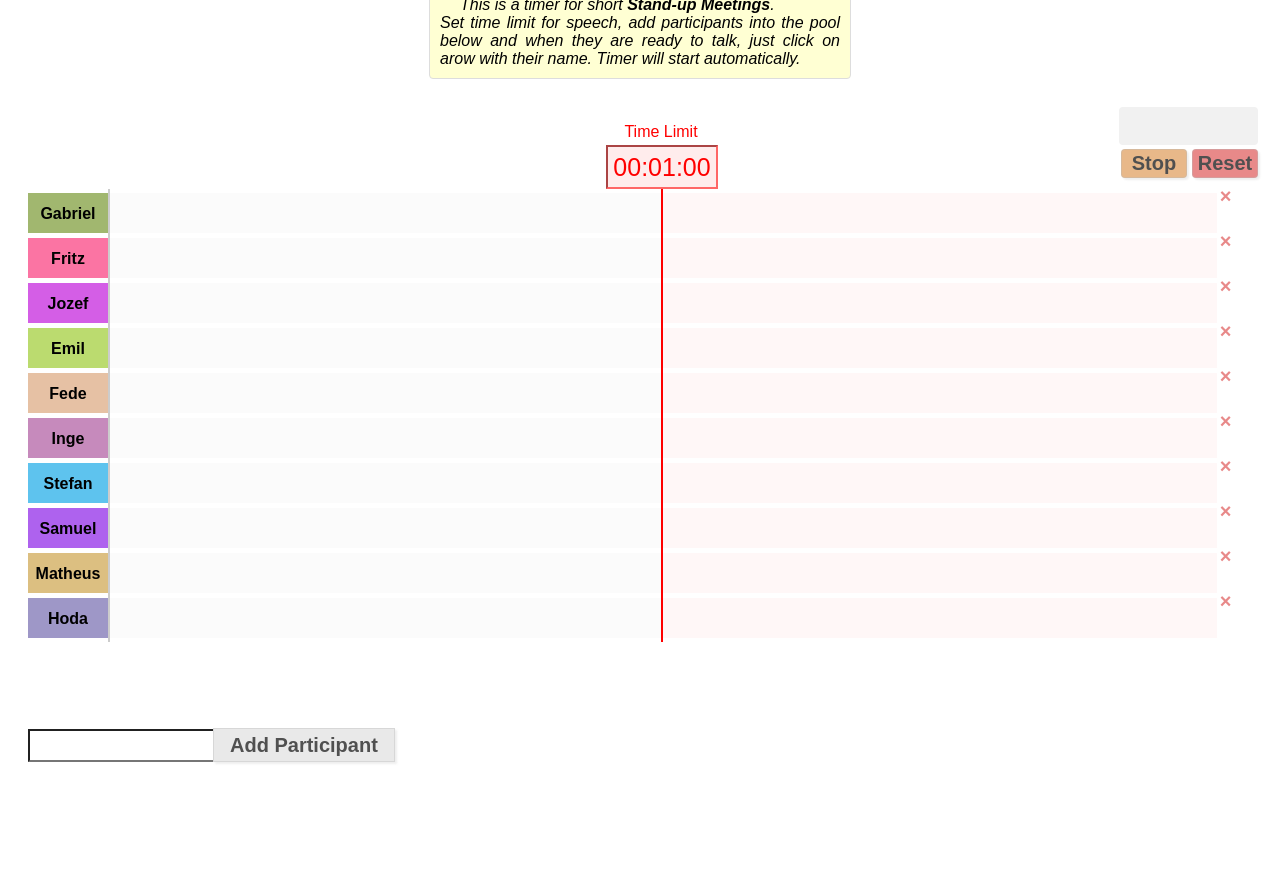
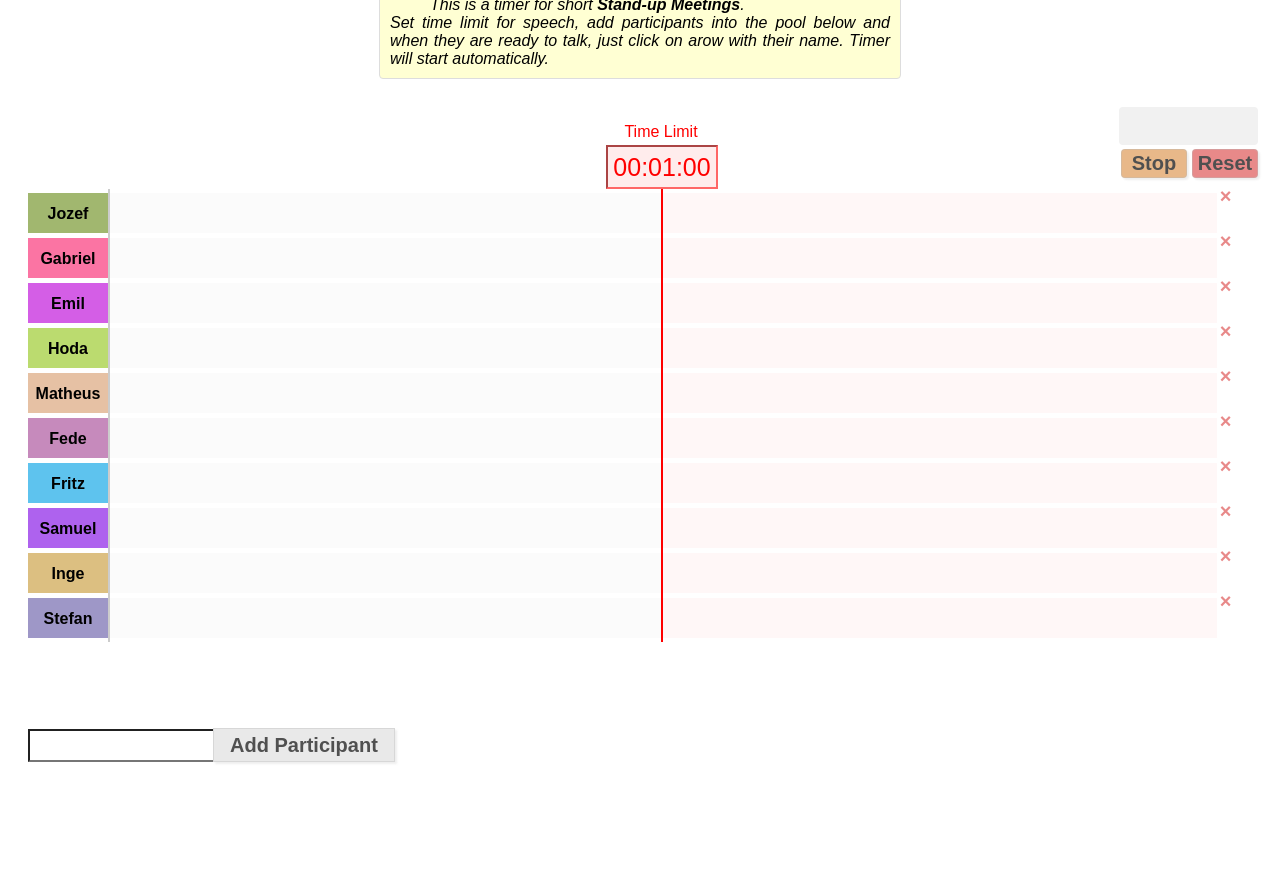
Before and after one commit to jozeflacko/meeting-timer-jquery, a plain HTML site: page src/index.html in a window 1280 px wide. Shown: the part 80-952 px from the top of the page. Drawn offline with nearby package versions, Linux system fonts and the light colour scheme.

Commit message:
css and changing participants array

```diff
--- a/src/index.css
+++ b/src/index.css
@@ -18,10 +18,10 @@ h1 {
   display: block;
   border: 1px solid #DDD;
   border-radius:4px;
-  max-width:400px;
+  max-width: 500px;
   margin: auto;
   text-align: justify;
-  text-indent: 20px;
+  text-indent: 40px;
 }
 
 .buttonsPanel {position: relative;text-align: right;margin-right: -11px;top: 70px;}
@@ -161,8 +161,7 @@ h1 {
   background:green;
   display:inline-block;
   transition: all .1s;
-  transition: .5s;
-  border-radius:0px 10px 10px 0px;
+  transition: .1s;
 }
 .pool.active > .progressContainer > .progressBar {
   -webkit-box-shadow: inset 0 -1px 0 rgba(0, 0, 0, 0.15);
--- a/src/index.js
+++ b/src/index.js
@@ -1,49 +1,7 @@
 "use strict";
 
 var INITIAL_TIME = '00:01:00';
-
-var participants = [
-	{
-    name:'Gabriel',
-    icon:'rocket'
-  },
-  {
-    name:'Fritz',
-    icon:'rocket'
-  },
-  {
-    name:'Jozef',
-    icon:'rocket'
-  },
-  {
-    name:'Emil',
-    icon:'rocket'
-  },
-  {
-    name:'Fede',
-    icon:'rocket'
-  },
-  {
-    name:'Inge',
-    icon:'rocket'
-  },
-  {
-    name:'Stefan',
-    icon:'rocket'
-  },
-  {
-    name:'Samuel',
-    icon:'rocket'
-  },
-  {
-    name:'Matheus',
-    icon:'rocket'
-  },
-  {
-    name:'Hoda',
-    icon:'rocket'
-  },
-];
+var PARTICIPANTS = ['Jozef','Gabriel','Emil','Hoda','Matheus','Fede','Fritz', 'Samuel','Inge','Stefan'];
 var interval;
 
 $(document).ready(function() {
@@ -63,7 +21,7 @@ function createApp() {
   $(app).append(hint);
 
   var breakpoint = createHeader(app);
-	createPools(app, participants, breakpoint);
+	createPools(app, getParticipantsCookie(), breakpoint);
 }
 
 function createHeader(app) {
@@ -83,6 +41,20 @@ function getCookieInitialTime() {
 function setCookieInitialTime(value) {
   if(value !== undefined && value !== '' && value.length === 8 && value.split(':').length === 3)
     setCookie(INITIAL_TIME_COOKIE, value);
+}
+var INITIAL_PARTICIPANTS_COOKIE = 'init_participants_cookie';
+function getParticipantsCookie() {
+  var init = getCookie(INITIAL_PARTICIPANTS_COOKIE);
+  if(init)
+    return init;
+
+  return PARTICIPANTS;
+}
+function setParticipantsWithCookie(value) {
+  if(value !== undefined && value !== '') {
+
+    setCookie(INITIAL_PARTICIPANTS_COOKIE, value);
+  }
 }
 
 function getCookie(cname) {
@@ -239,7 +211,7 @@ function createPools(app, participants, breakpointInput) {
             }
             $(event.target).prev('.newPoolName').val('');
             var icon = 'rocket';
-            createPool(pools, { name: name, icon:icon }, breakpointInput );
+            createPool(pools, name, breakpointInput );
     });
     $('.pools').append('<div class="averageBar"><span id="average">00:00:00</span></div>');
 }
@@ -252,7 +224,7 @@ function createPool(container, participant, breakpointInput) {
 
   pool.append(progressContainer);
   progressContainer.append(progressBar);
-  var participantContainer = $('<div class="participantContainer fa '+participant.icon+'"><span class="name">'+participant.name+'</span></div>');
+  var participantContainer = $('<div class="participantContainer"><span class="name">'+participant+'</span></div>');
   progressContainer.append(participantContainer);
   setRandomColor(progressBar, participantContainer);
   progressContainer.append(time);
```
